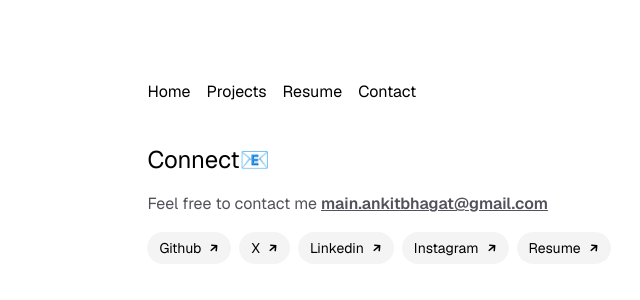
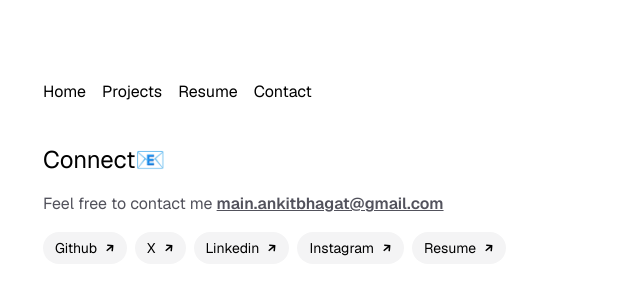
Before and after one commit to ankitsensei/ankitbhagat-portfolio, a React (Vite) app: page /contact in a window 1280 px wide. Shown: the top 300 px of the page, without its empty margins (261-901 px from the left). Built offline with nearby package versions, Linux system fonts and the light colour scheme; a web font is replaced by a local one.

Commit message:
Bug: Contact page width issue

```diff
--- a/src/pages/Contact.tsx
+++ b/src/pages/Contact.tsx
@@ -4,7 +4,7 @@
 const Contact = () => {
   return (
     <div className='h-screen flex flex-col w-full mx-auto px-6 pt-20 font-geist bg-white dark:bg-black text-black dark:text-white'>
-      <div className='h-full flex flex-col mx-auto max-w-2xl'>
+      <div className='h-full w-full flex flex-col mx-auto max-w-2xl'>
         <Navbar />
         <Connect />
       </div>
```
